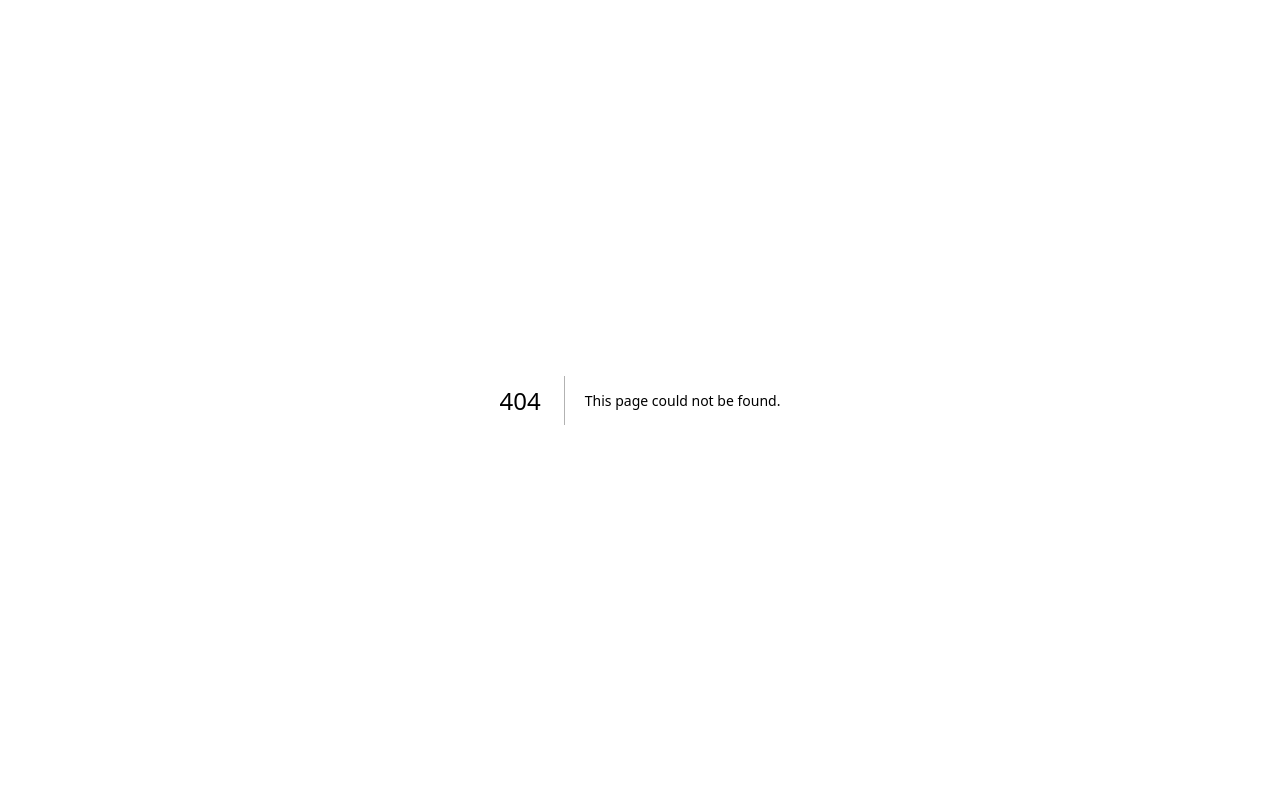
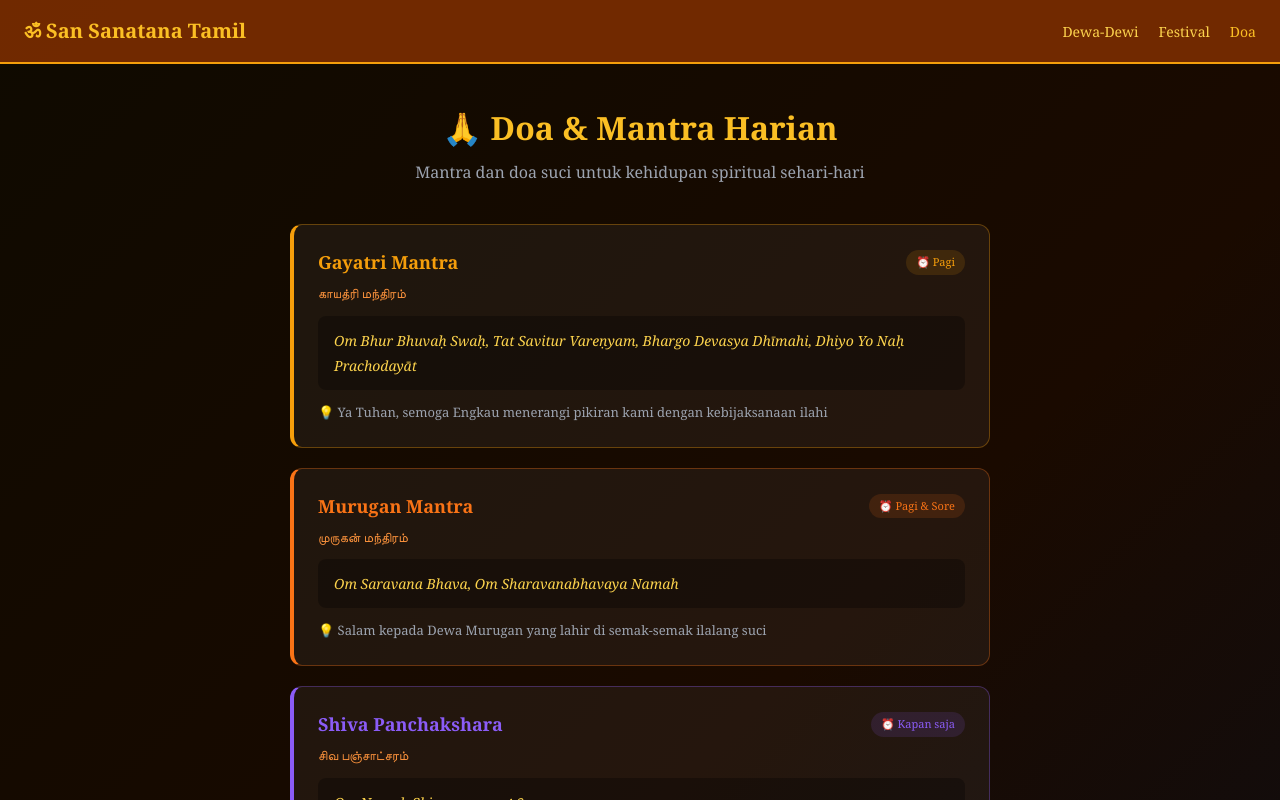
Before and after one commit to rajjroshan93-prog/san-sanatana-tamil.-, a Next.js app: page /prayer in a window 1280 px wide. Before the commit this address had no page. Shown: the top 800 px of the page. Built offline with nearby package versions, Linux system fonts and the light colour scheme.

Commit message:
Create page.tsx

```diff
--- /dev/null
+++ b/app/prayer/page.tsx
@@ -0,0 +1,50 @@
+export default function PrayerPage() {
+  const prayers = [
+    { name: 'Gayatri Mantra', tamil: 'காயத்ரி மந்திரம்', time: 'Pagi', mantra: 'Om Bhur Bhuvaḥ Swaḥ, Tat Savitur Vareṇyam, Bhargo Devasya Dhīmahi, Dhiyo Yo Naḥ Prachodayāt', meaning: 'Ya Tuhan, semoga Engkau menerangi pikiran kami dengan kebijaksanaan ilahi', color: '#f59e0b' },
+    { name: 'Murugan Mantra', tamil: 'முருகன் மந்திரம்', time: 'Pagi & Sore', mantra: 'Om Saravana Bhava, Om Sharavanabhavaya Namah', meaning: 'Salam kepada Dewa Murugan yang lahir di semak-semak ilalang suci', color: '#f97316' },
+    { name: 'Shiva Panchakshara', tamil: 'சிவ பஞ்சாட்சரம்', time: 'Kapan saja', mantra: 'Om Namah Shivaya — நமச்சிவாய', meaning: 'Sujud kepada Dewa Shiva, penguasa alam semesta', color: '#8b5cf6' },
+    { name: 'Ganesha Mantra', tamil: 'கணேஷ் மந்திரம்', time: 'Sebelum memulai', mantra: 'Om Gam Ganapataye Namaha, Vakratunda Mahakaya', meaning: 'Ya Ganesha, berkati setiap awal dengan kebijaksanaan dan tanpa halangan', color: '#10b981' },
+    { name: 'Lakshmi Mantra', tamil: 'லக்ஷ்மி மந்திரம்', time: 'Jumat', mantra: 'Om Shreem Mahalakshmiyei Namaha', meaning: 'Ya Dewi Lakshmi, limpahkanlah kemakmuran dan keberkahan', color: '#ec4899' },
+    { name: 'Doa Malam', tamil: 'இரவு பிரார்த்தனை', time: 'Malam', mantra: 'Om Shanti Shanti Shanti, Sarve Bhavantu Sukhinah', meaning: 'Semoga semua makhluk berbahagia, semoga semua bebas dari penderitaan', color: '#3b82f6' },
+  ]
+
+  return (
+    <main style={{minHeight: '100vh', background: 'linear-gradient(135deg, #0f0a00, #1a0a00, #0a0f1a)', color: '#f5e6c8'}}>
+      <nav style={{background: 'rgba(124,45,0,0.9)', borderBottom: '2px solid #f59e0b', padding: '16px 24px', display: 'flex', justifyContent: 'space-between', alignItems: 'center'}}>
+        <a href="/" style={{color: '#fbbf24', fontSize: 20, fontWeight: 'bold', textDecoration: 'none'}}>ॐ San Sanatana Tamil</a>
+        <div style={{display: 'flex', gap: 20}}>
+          <a href="/deities" style={{color: '#fcd34d', fontSize: 14}}>Dewa-Dewi</a>
+          <a href="/festivals" style={{color: '#fcd34d', fontSize: 14}}>Festival</a>
+          <a href="/prayer" style={{color: '#fbbf24', fontSize: 14}}>Doa</a>
+        </div>
+      </nav>
+
+      <div style={{padding: '40px 24px'}}>
+        <div style={{textAlign: 'center', marginBottom: 40}}>
+          <h1 style={{fontSize: 32, fontWeight: 'bold', color: '#fbbf24', marginBottom: 8}}>🙏 Doa & Mantra Harian</h1>
+          <p style={{color: '#9ca3af'}}>Mantra dan doa suci untuk kehidupan spiritual sehari-hari</p>
+        </div>
+
+        <div style={{display: 'flex', flexDirection: 'column', gap: 20, maxWidth: 700, margin: '0 auto'}}>
+          {prayers.map((p, i) => (
+            <div key={i} style={{background: 'rgba(255,255,255,0.05)', border: `1px solid ${p.color}55`, borderRadius: 12, padding: 24, borderLeft: `4px solid ${p.color}`}}>
+              <div style={{display: 'flex', justifyContent: 'space-between', alignItems: 'center', marginBottom: 8}}>
+                <h2 style={{color: p.color, fontSize: 18, fontWeight: 'bold'}}>{p.name}</h2>
+                <span style={{background: `${p.color}22`, color: p.color, padding: '4px 10px', borderRadius: 20, fontSize: 11}}>⏰ {p.time}</span>
+              </div>
+              <p style={{color: '#fb923c', marginBottom: 12, fontSize: 13}}>{p.tamil}</p>
+              <div style={{background: 'rgba(0,0,0,0.3)', padding: '12px 16px', borderRadius: 8, marginBottom: 12}}>
+                <p style={{color: '#fcd34d', fontSize: 14, fontStyle: 'italic', lineHeight: 1.8}}>{p.mantra}</p>
+              </div>
+              <p style={{color: '#9ca3af', fontSize: 13, lineHeight: 1.6}}>💡 {p.meaning}</p>
+            </div>
+          ))}
+        </div>
+
+        <div style={{textAlign: 'center', marginTop: 40}}>
+          <a href="/" style={{color: '#fbbf24', textDecoration: 'none', border: '1px solid #f59e0b', padding: '10px 24px', borderRadius: 8}}>← Kembali ke Beranda</a>
+        </div>
+      </div>
+    </main>
+  )
+}
```
